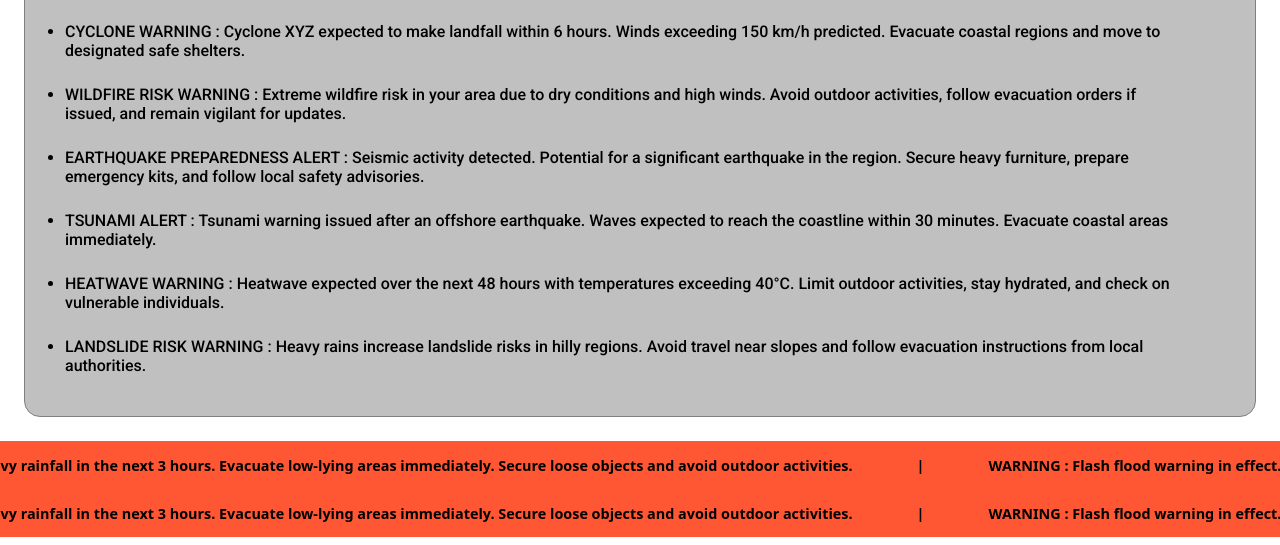
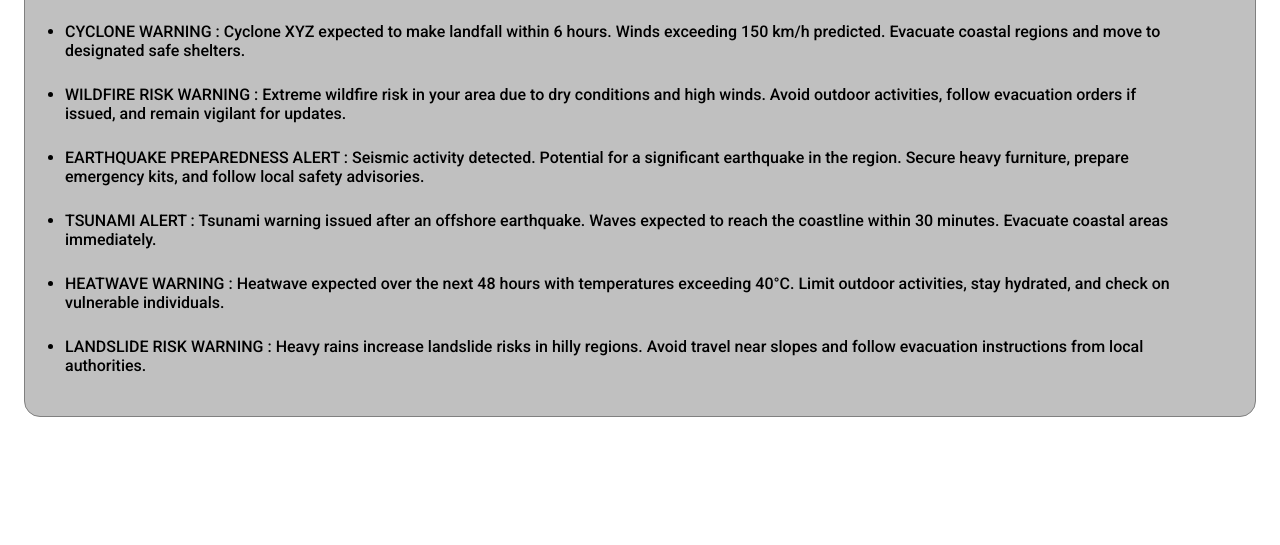
Before and after one commit to rishit-kadha/DM_ideathon, a plain HTML site: page index.html in a window 1280 px wide. Shown: the part 548-1093 px from the top of the page. After the commit the page ends 997 px from the top, so only its background shows below. Drawn offline with Linux system fonts and the light colour scheme.

Commit message:
made the banners hidden

```diff
--- a/index.html
+++ b/index.html
@@ -140,7 +140,7 @@
 
 
         </section>
-        <section class="DuringDisaster ">
+        <section class="DuringDisaster hidden">
             <div class="container">
                 <div class="scroll">
                     <h1 class="item">
@@ -178,7 +178,7 @@
                 </div>
             </div>
         </section>
-        <section class="PostDisaster ">
+        <section class="PostDisaster hidden">
             <div class="container">
                 <div class="scroll">
                     <h1 class="item">
```
